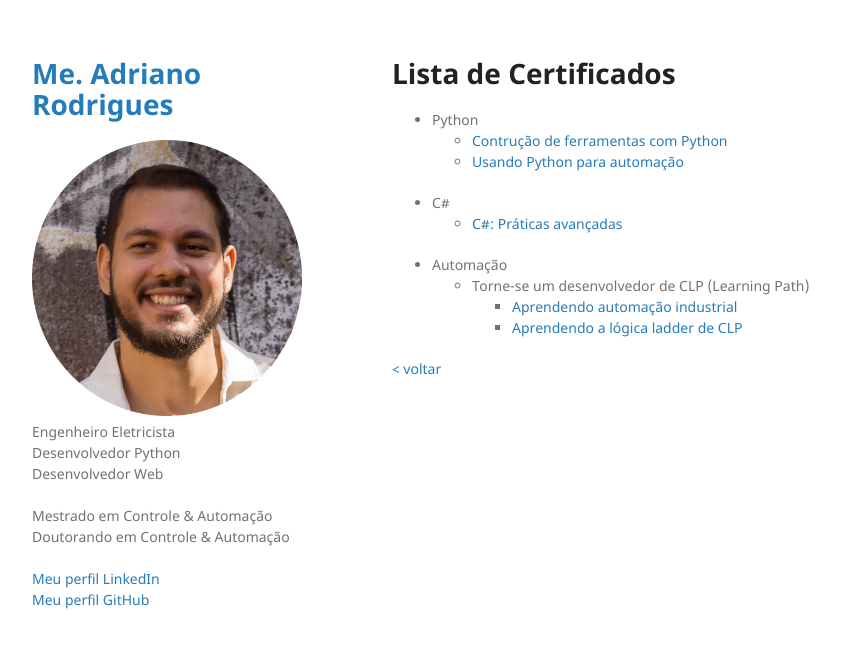
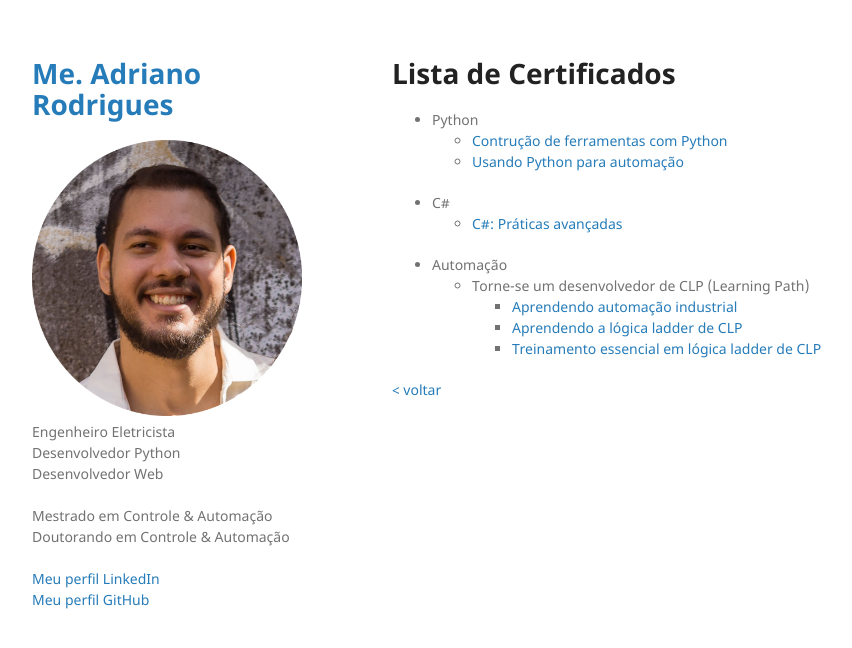
Before and after one commit to Adrianordp/Adrianordp.github.io, a Jekyll site: the page built from certificates/index.md, in a window 1280 px wide. Shown: the top 648 px of the page, without its empty margins (178-1030 px from the left). Built offline with Jekyll 4.4.1, drawn with Linux system fonts in a browser that asks for light colours.

Commit message:
Added 'CLP ladder logic essential training' certificate

```diff
--- a/certificates/index.md
+++ b/certificates/index.md
@@ -15,5 +15,6 @@ layout: default
     - Torne-se um desenvolvedor de CLP (Learning Path)
         - [Aprendendo automação industrial](./CertificateOfCompletion_Learning%20Industrial%20Automation.pdf)
         - [Aprendendo a lógica ladder de CLP](./CertificateOfCompletion_Learning%20PLC%20Ladder%20Logic.pdf)
+        - [Treinamento essencial em lógica ladder de CLP](./CertificateOfCompletion_PLC%20Ladder%20Logic%20Essential%20Training.pdf)
 
 [< voltar](/)
```
Also changed, not shown: en/certificates/index.md (+1 -0 lines), 1 other file.
